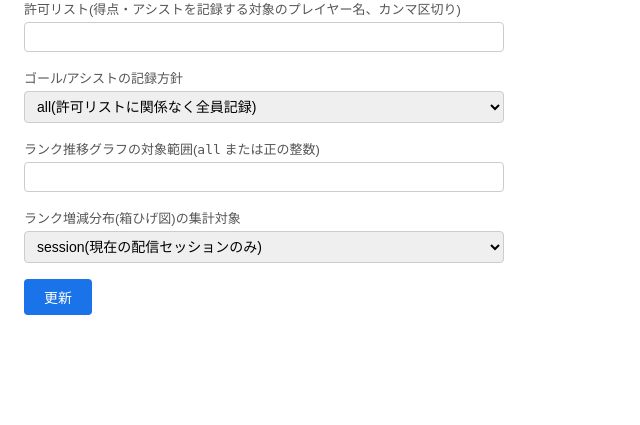
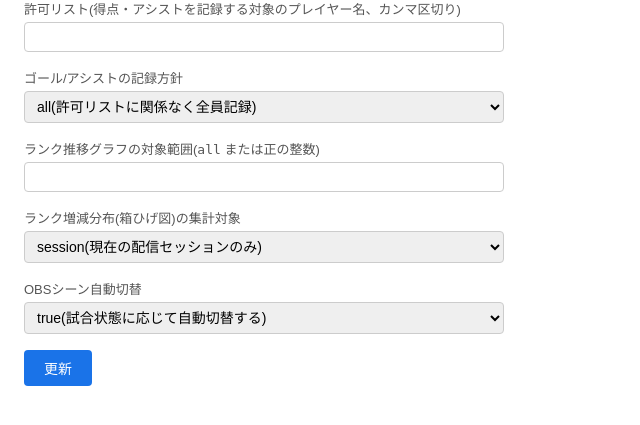
Before and after one commit to clear-bg/NSS-Result-Tracker, a FastAPI app: page /admin in a window 1280 px wide. Shown: the part 70-495 px from the top of the page, without its empty margins (0-640 px from the left). Run offline with FastAPI, Linux system fonts and the light colour scheme.

Commit message:
[248]feat: /adminにOBSシーン自動切替のON/OFF項目を追加
GOAL_RECORD_MODE等の既存enum項目と同じセレクト方式のUIで、
OBS_SCENE_SWITCHING_ENABLEDを配信中にブラウザから切り替えられるようにする

```diff
--- a/src/nss_tracker/web/server.py
+++ b/src/nss_tracker/web/server.py
@@ -26,10 +26,11 @@ html/bodyの背景を明示的に`transparent`にする。CSSで背景色を何
 背後の他の部品を隠してしまう)。値確認用の`/`ページはOBSへの配置を想定していない
 (通常のブラウザで見る用)ため、この透過スタイルは適用しない。
 
-Issue #129: `/admin`は配信中に調整したくなり得る4項目(ALLOWED_PLAYERS・
-GOAL_RECORD_MODE・RANK_GRAPH_MATCH_LIMIT・RANK_DELTA_DISTRIBUTION_SCOPE、
-`config.py`の`_EDITABLE_ENV_KEYS`参照)をブラウザから編集する管理画面。`/`と
-同様にOBSへの配置を想定しないため`overlay.css`の透過スタイルは使わない。
+Issue #129: `/admin`は配信中に調整したくなり得る5項目(ALLOWED_PLAYERS・
+GOAL_RECORD_MODE・RANK_GRAPH_MATCH_LIMIT・RANK_DELTA_DISTRIBUTION_SCOPE・
+OBS_SCENE_SWITCHING_ENABLED(Issue #248)、`config.py`の`_EDITABLE_ENV_KEYS`参照)
+をブラウザから編集する管理画面。`/`と同様にOBSへの配置を想定しないため
+`overlay.css`の透過スタイルは使わない。
 POST後は同じ`/admin`へのリダイレクト(PRGパターン)で結果(成功/エラー文言)を
 クエリパラメータ経由で表示し、ブラウザの再読み込みで二重送信されないようにする。
 
@@ -825,6 +826,7 @@ def create_app(db_path: Path) -> FastAPI:
         goal_record_mode: str = Form(...),
         rank_graph_match_limit: str = Form(...),
         rank_delta_distribution_scope: str = Form(...),
+        obs_scene_switching_enabled: str = Form(...),
     ):
         old_values = get_editable_settings()
         new_values = {
@@ -832,6 +834,7 @@ def create_app(db_path: Path) -> FastAPI:
             "GOAL_RECORD_MODE": goal_record_mode,
             "RANK_GRAPH_MATCH_LIMIT": rank_graph_match_limit,
             "RANK_DELTA_DISTRIBUTION_SCOPE": rank_delta_distribution_scope,
+            "OBS_SCENE_SWITCHING_ENABLED": obs_scene_switching_enabled,
         }
         try:
             update_editable_settings(new_values)
--- a/src/nss_tracker/web/templates/admin.html
+++ b/src/nss_tracker/web/templates/admin.html
@@ -37,6 +37,13 @@
       <option value="all" {% if settings.RANK_DELTA_DISTRIBUTION_SCOPE == "all" %}selected{% endif %}>all(累計・全期間)</option>
     </select>
   </div>
+  <div class="admin-field">
+    <label for="obs_scene_switching_enabled">OBSシーン自動切替</label>
+    <select id="obs_scene_switching_enabled" name="obs_scene_switching_enabled">
+      <option value="true" {% if settings.OBS_SCENE_SWITCHING_ENABLED == "true" %}selected{% endif %}>true(試合状態に応じて自動切替する)</option>
+      <option value="false" {% if settings.OBS_SCENE_SWITCHING_ENABLED == "false" %}selected{% endif %}>false(自動切替しない、手動でシーンを操作する)</option>
+    </select>
+  </div>
   <button type="submit">更新</button>
 </form>
 </body>
```
